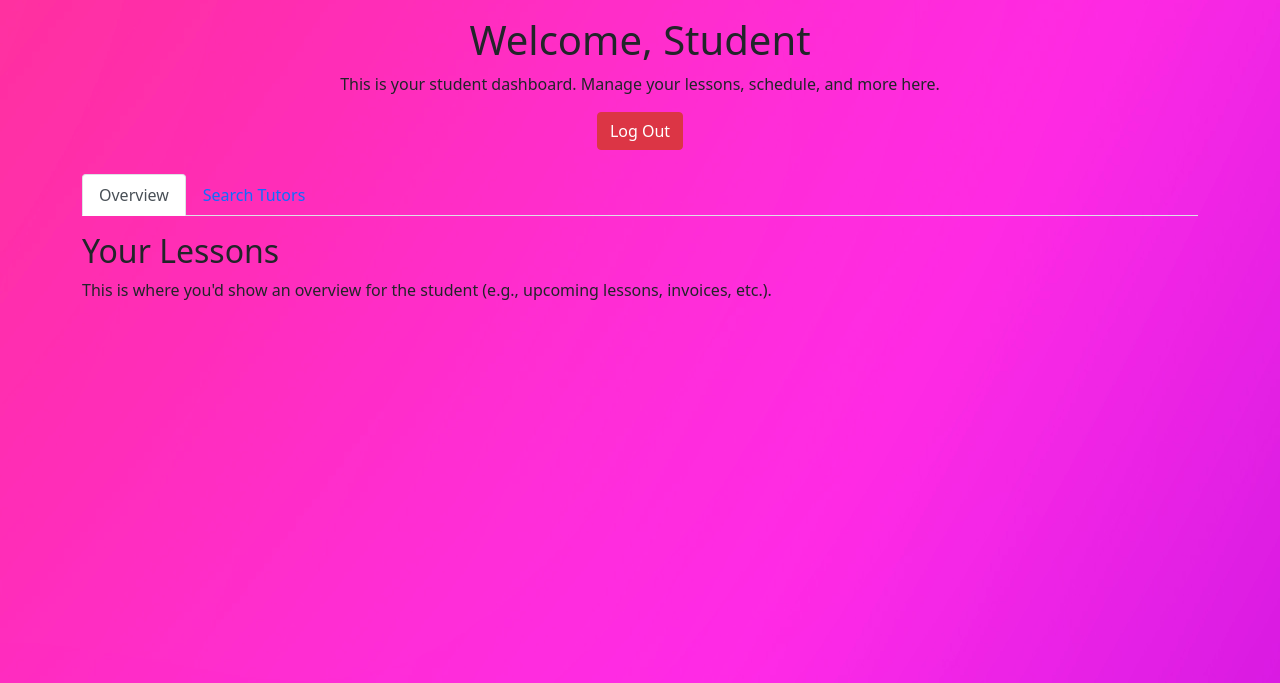
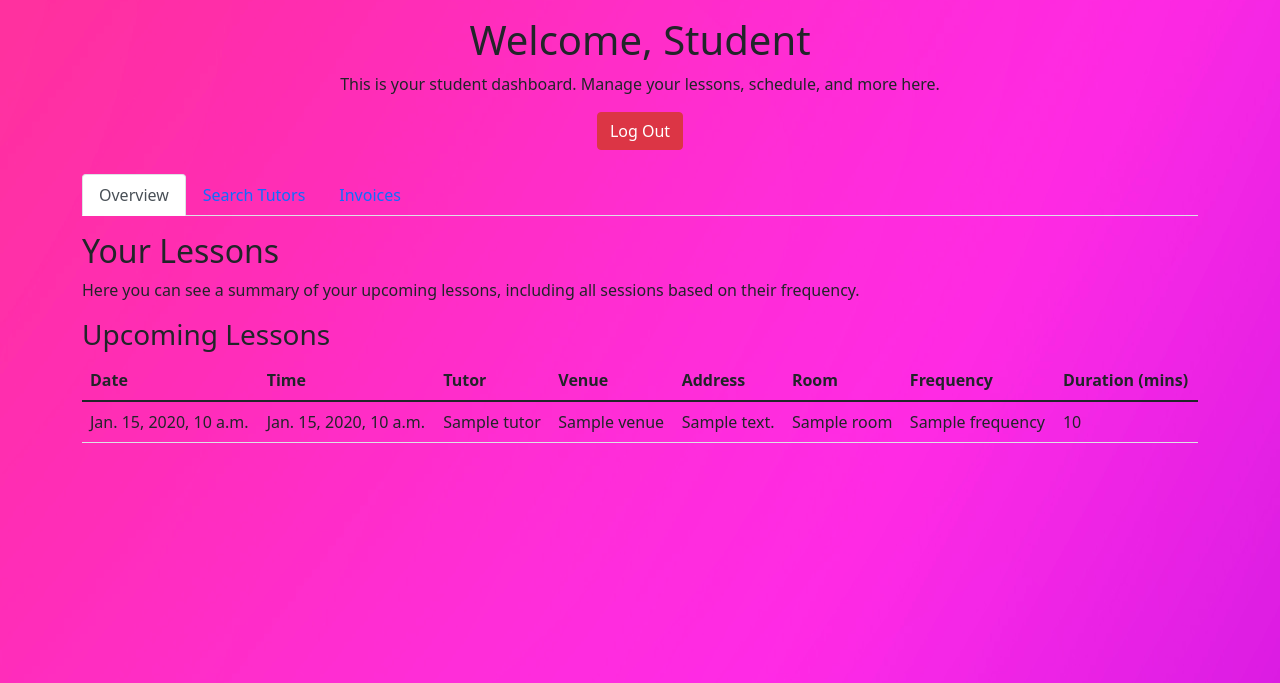
Before and after one commit to angelmohamed/codetutors, a Django app: template tutorials/templates/student_dashboard.html in a window 1280 px wide. Shown: the part 56-739 px from the top of the page. Run offline with Django 3.2, Linux system fonts and the light colour scheme; the template is opened without the code that fills it: most values are stand-ins (such as "Sample title", 1, 10 or a date in 2020); some libraries are stand-ins or nearby versions.

Commit message:
Implemented student timetable
The student can see all upcoming lessons on the dashboard

```diff
--- a/tutorials/templates/student_dashboard.html
+++ b/tutorials/templates/student_dashboard.html
@@ -31,17 +31,66 @@
         Search Tutors
       </a>
     </li>
+    <li class="nav-item">
+      <a class="nav-link"
+         id="invoices-tab"
+         data-bs-toggle="tab"
+         href="#invoices"
+         role="tab"
+         aria-controls="invoices"
+         aria-selected="false">
+        Invoices
+      </a>
+    </li>
   </ul>
 
   <div class="tab-content mt-3" id="studentDashboardTabContent">
+    <!-- Overview Tab Pane -->
     <div class="tab-pane fade {% if not request.GET.q_name and not request.GET.q_language and not request.GET.q_specialization %}show active{% endif %}"
          id="overview"
          role="tabpanel"
          aria-labelledby="overview-tab">
       <h2>Your Lessons</h2>
-      <p>This is where you'd show an overview for the student (e.g., upcoming lessons, invoices, etc.).</p>
+      <p>Here you can see a summary of your upcoming lessons, including all sessions based on their frequency.</p>
+
+      {% if upcoming_lessons %}
+        <h3>Upcoming Lessons</h3>
+        <table class="table">
+          <thead>
+            <tr>
+              <th>Date</th>
+              <th>Time</th>
+              <th>Tutor</th>
+              <th>Venue</th>
+              <th>Address</th>
+              <th>Room</th>
+              <th>Frequency</th>
+              <th>Duration (mins)</th>
+            </tr>
+          </thead>
+          <tbody>
+            {% for lesson in upcoming_lessons %}
+              <tr>
+                <td>{{ lesson.date }}</td>
+                <td>{{ lesson.time }}</td>
+                <td>
+                  <span title="Email: {{ lesson.tutor_email }}">{{ lesson.tutor }}</span>
+                </td>
+                <td>{{ lesson.venue }}</td>
+                <td>{{ lesson.address }}</td>
+                <td>{{ lesson.room }}</td>
+                <td>{{ lesson.frequency }}</td>
+                <td>{{ lesson.duration }}</td>
+              </tr>
+            {% endfor %}
+          </tbody>
+        </table>
+      {% else %}
+        <p>No upcoming lessons at the moment.</p>
+      {% endif %}
     </div>
 
+    <!-- Search Tutors Tab Pane -->
     <div class="tab-pane fade {% if request.GET.q_name or request.GET.q_language or request.GET.q_specialization %}show active{% endif %}"
          id="search"
          role="tabpanel"
@@ -96,6 +145,40 @@
         <p class="mt-4">No tutors found matching your criteria.</p>
       {% endif %}
     </div>
+
+    <!-- Invoices Tab Pane -->
+    <div class="tab-pane fade"
+         id="invoices"
+         role="tabpanel"
+         aria-labelledby="invoices-tab">
+      <h2>Your Invoices</h2>
+      {% if invoices %}
+        <table class="table">
+          <thead>
+            <tr>
+              <th>Term</th>
+              <th>Amount</th>
+              <th>Issued Date</th>
+              <th>Paid Date</th>
+              <th>Notes</th>
+            </tr>
+          </thead>
+          <tbody>
+            {% for invoice in invoices %}
+              <tr>
+                <td>{{ invoice.term.name }}</td>
+                <td>{{ invoice.amount }}</td>
+                <td>{{ invoice.issued_date }}</td>
+                <td>{{ invoice.paid_date|default:"Not Paid" }}</td>
+                <td>{{ invoice.notes }}</td>
+              </tr>
+            {% endfor %}
+          </tbody>
+        </table>
+      {% else %}
+        <p>No invoices found.</p>
+      {% endif %}
+    </div>
   </div>
 </div>
 {% endblock %}
```
Also changed, not shown: tutorials/views.py (+36 -8 lines).
